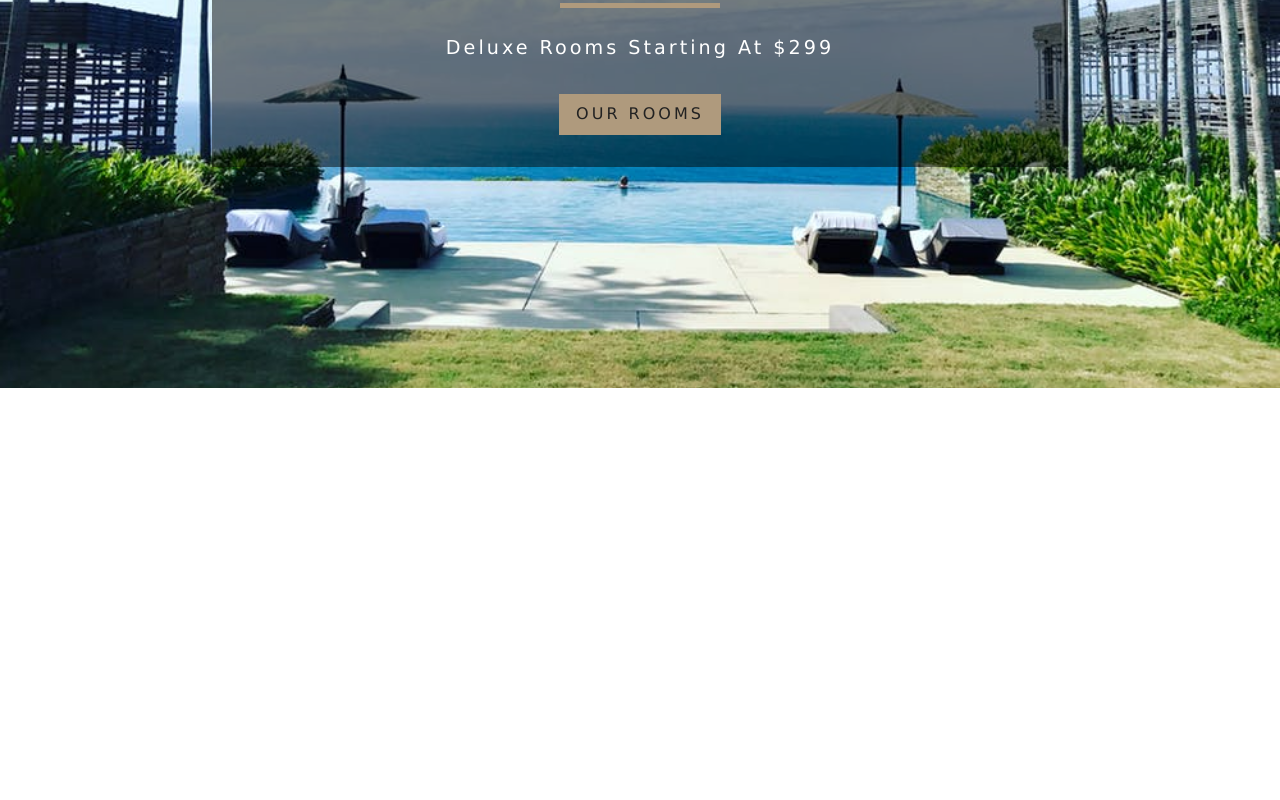
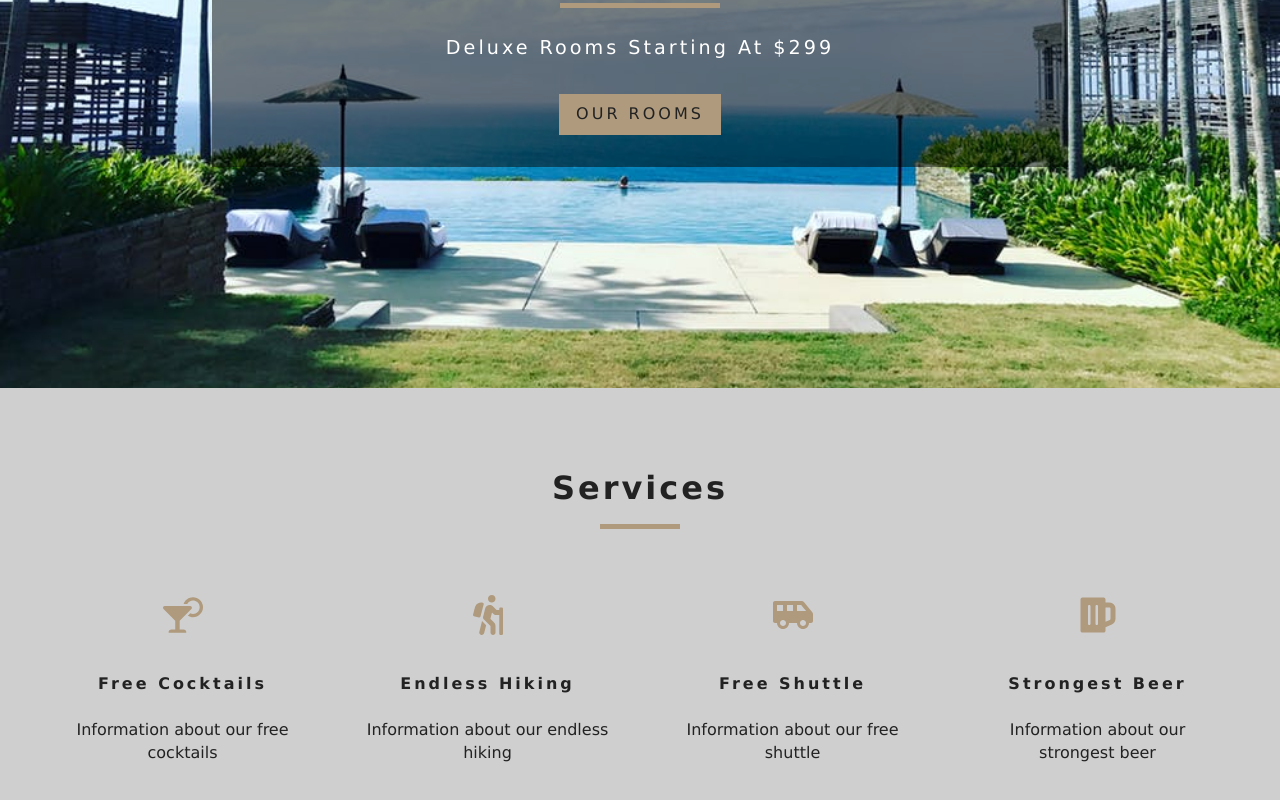
Before and after one commit to chaggysen/ResortReservationWebSite, a React (Create React App) app: page / in a window 1280 px wide. Shown: the part 412-1212 px from the top of the page. Before the commit the page ends 800 px from the top, so only its background shows below. Built offline with nearby package versions, Linux system fonts and the light colour scheme.

Commit message:
title and services component setup

```diff
--- a/src/App.css
+++ b/src/App.css
@@ -255,6 +255,7 @@
 }
 .services h6 {
   letter-spacing: var(--mainSpacing);
+  text-transform: capitalize;
 }
 .services p {
   width: 80%;
--- /dev/null
+++ b/src/components/Services.js
@@ -0,0 +1,50 @@
+import React, { Component } from "react";
+import { FaCocktail, FaHiking, FaShuttleVan, FaBeer } from "react-icons/fa";
+import Title from "./Title";
+
+// We will render the services only in home page
+export default class Services extends Component {
+  state = {
+    services: [
+      {
+        icon: <FaCocktail />,
+        title: "Free Cocktails",
+        info: "Information about our free cocktails",
+      },
+      {
+        icon: <FaHiking />,
+        title: "Endless Hiking",
+        info: "Information about our endless hiking",
+      },
+      {
+        icon: <FaShuttleVan />,
+        title: "Free shuttle",
+        info: "Information about our free shuttle",
+      },
+      {
+        icon: <FaBeer />,
+        title: "Strongest Beer",
+        info: "Information about our strongest beer",
+      },
+    ],
+  };
+  render() {
+    return (
+      <section className="services">
+        <Title title="services" />
+        {/* In this div we display all the services stored in the services state. We use the map function to iterate through the array*/}
+        <div className="services-center">
+          {this.state.services.map((item, index) => {
+            return (
+              <article key={index} className="service">
+                <span>{item.icon}</span>
+                <h6>{item.title}</h6>
+                <p>{item.info}</p>
+              </article>
+            );
+          })}
+        </div>
+      </section>
+    );
+  }
+}
--- /dev/null
+++ b/src/components/Title.js
@@ -0,0 +1,12 @@
+import React from "react";
+
+// We will use the tilte component in multiple parts of the webpage
+export default function Title({ title }) {
+  return (
+    <div className="section-title">
+      <h4>{title}</h4>
+      {/* This div will be the underline */}
+      <div></div>
+    </div>
+  );
+}
--- a/src/pages/Home.js
+++ b/src/pages/Home.js
@@ -2,6 +2,7 @@
 import Hero from "../components/Hero";
 import Banner from "../components/Banner";
 import { Link } from "react-router-dom";
+import Services from "../components/Services";
 
 export default function Home() {
   // Here we call the hero component with defaultHero as hero props. That hero props will serve
@@ -9,13 +10,22 @@
 
   // The banner is the children of hero and the link is the children of banner
   return (
+    // This is the shortcut for React fragment. A common pattern in React is for a component to return multiple elements.
+    // Fragments let you group a list of children without adding extra nodes to the DOM
+    <>
       <Hero>
-      <Banner title="luxurious rooms" subtitle="deluxe rooms starting at $299">
+        <Banner
+          title="luxurious rooms"
+          subtitle="deluxe rooms starting at $299"
+        >
           {/* The link links to /rooms page */}
           <Link to="/rooms" className="btn-primary">
             our rooms
           </Link>
         </Banner>
       </Hero>
+      {/* The services component does not have any props */}
+      <Services />
+    </>
   );
 }
```
Lines whose indentation alone changed are shown as unchanged.
